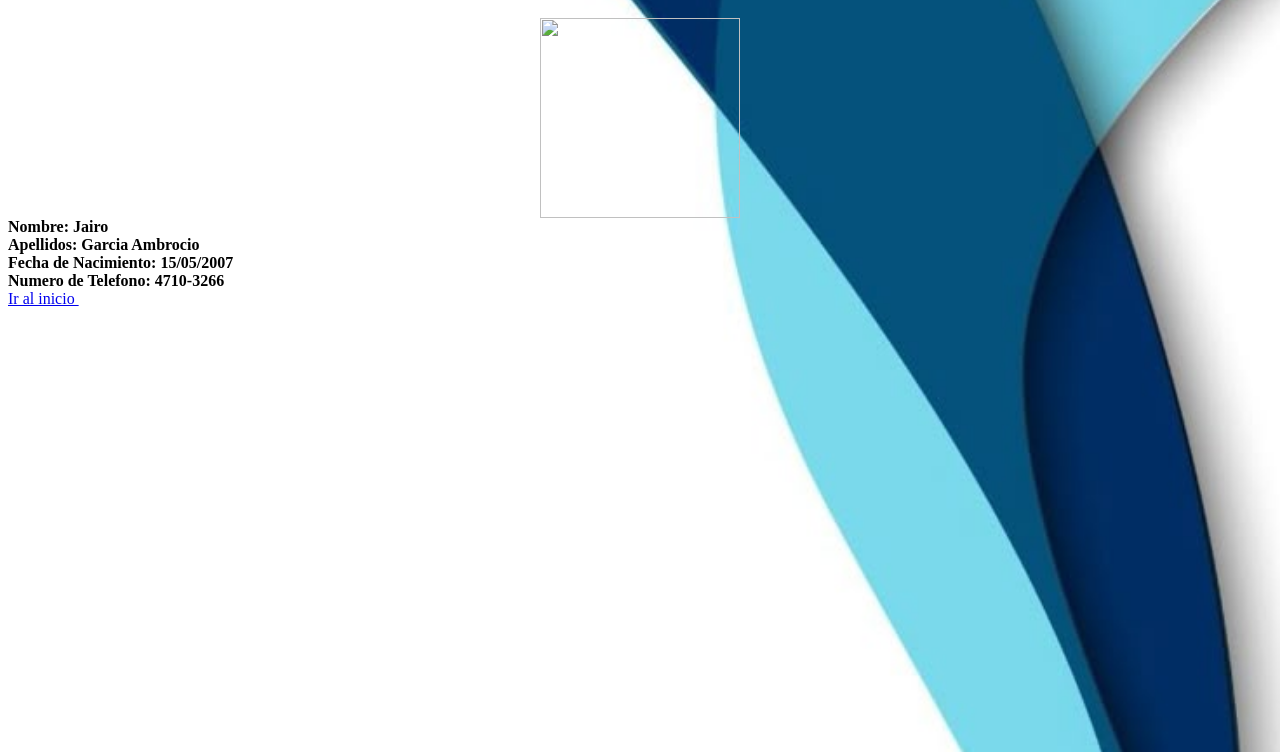
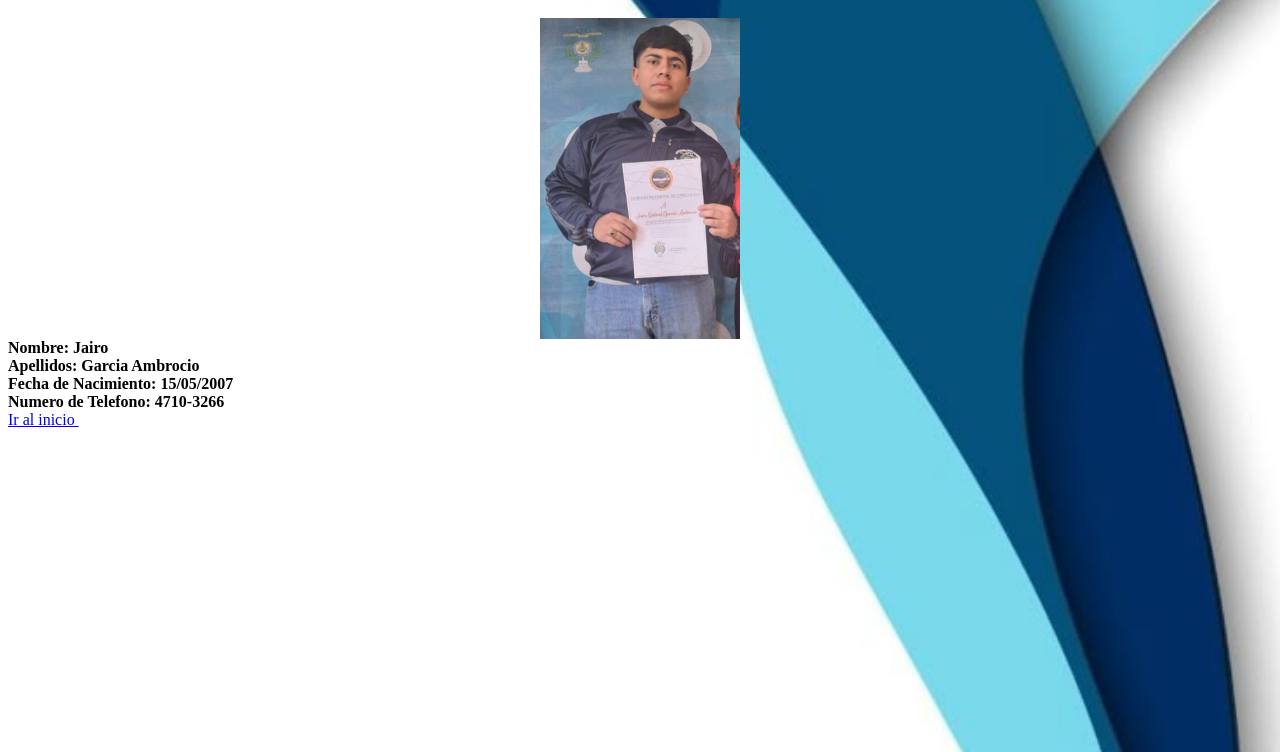
Before and after one commit to JairoGarcia5/hoja3, a plain HTML site: page Persona.html in a window 1280 px wide. Shown: the part 48-800 px from the top of the page. Drawn offline with Linux system fonts and the light colour scheme.

Commit message:
Update Persona.html

```diff
--- a/Persona.html
+++ b/Persona.html
@@ -8,7 +8,7 @@
                 <h1>Datos Personales</h1>
                 <body style="background-image: url('fondo1.jpg'); background-repeat: no-repeat; background-size: cover;"></body>
                 <div align="center">
-                <img src="Img/yo.jpg" alt"ese soy yo"height = "300" width = "200"><br>
+                <img src="yo.jpg" alt"ese soy yo"height = "300" width = "200"><br>
                 </div
                 <font size="12"><b>Nombre: Jairo <br>
                 Apellidos: Garcia Ambrocio<br>
```
